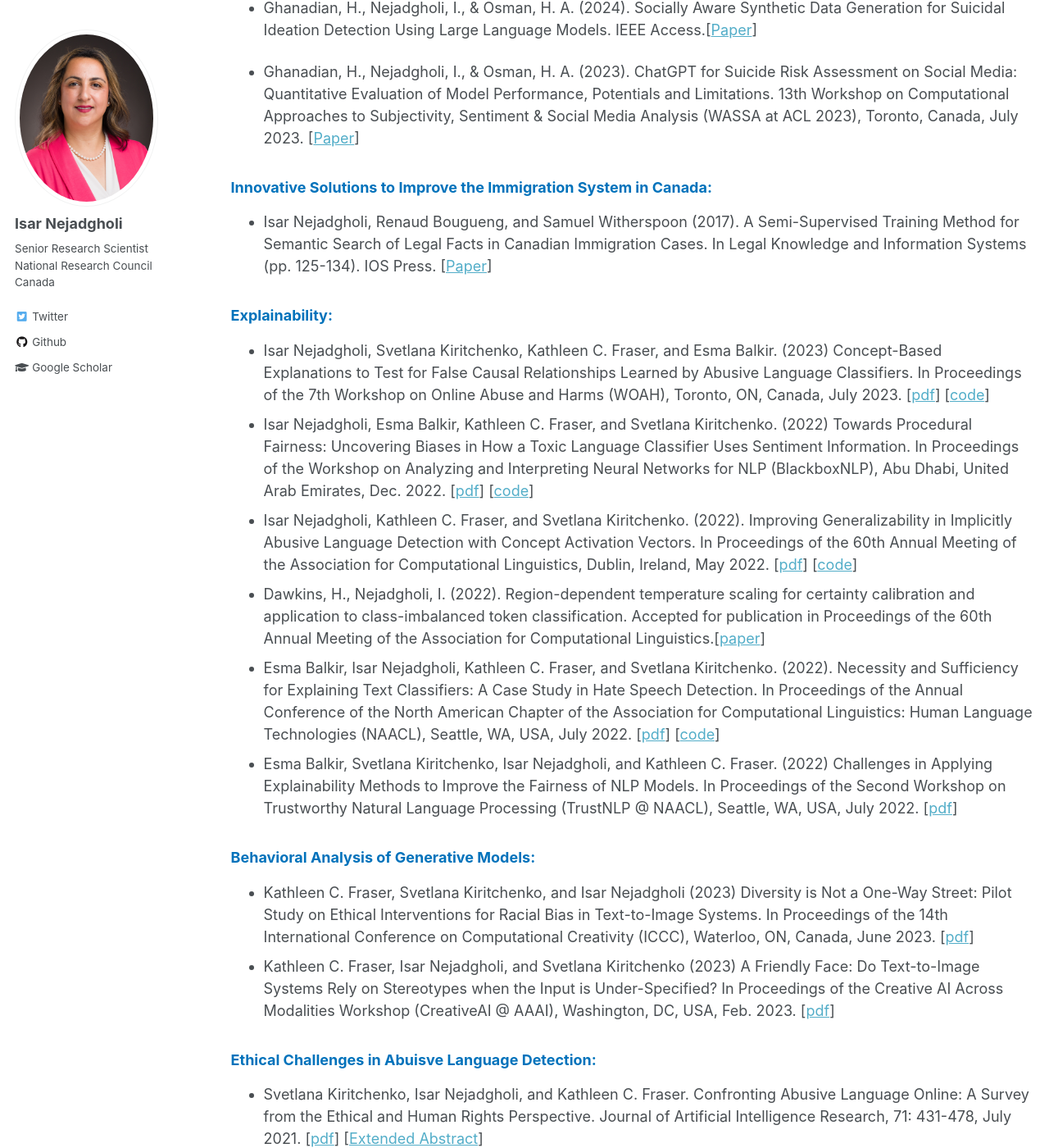
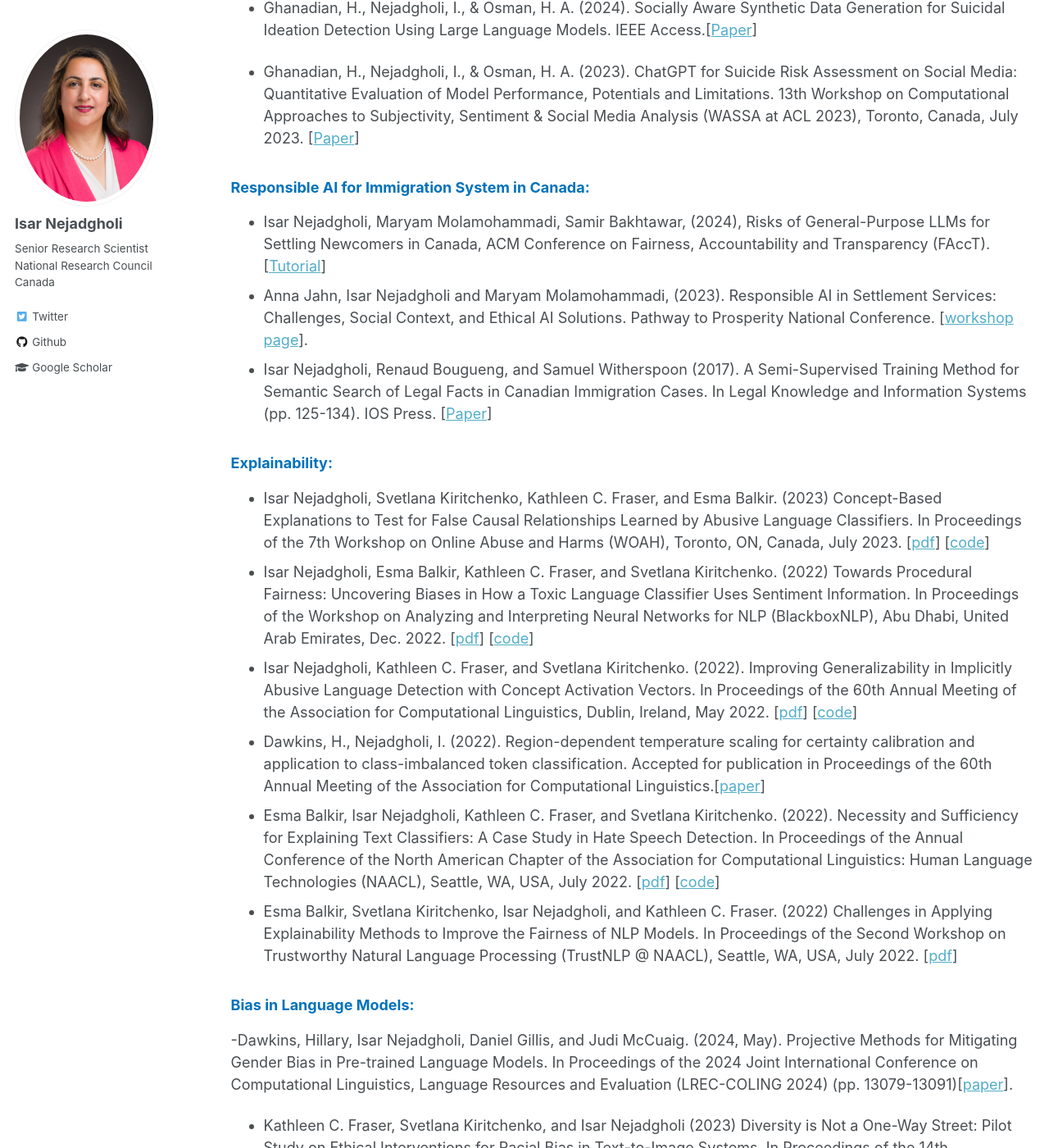
Before and after one commit to IsarNejad/IsarNejad.github.io, a Jekyll site: the page built from _pages/research.md, in a window 1280 px wide and 1400 px high, scrolled down 2160 px. Shown: the whole window at 82% size. Built offline with Jekyll 4.4.1, drawn with Linux system fonts in a browser that asks for light colours; some of the changed text lies outside the part shown.

Commit message:
Update research.md

```diff
--- a/_pages/research.md
+++ b/_pages/research.md
@@ -7,15 +7,15 @@ author_profile: true
 
 {: .amaranth-deep-purple}
 ## AI for Social Good
-  - [**Detecting and Countering Abusive Language on Social Media:**](#Det-Count-Stereo) This project focuses on detecting abusive language on social media and countering it using NLP models.
+  - [**Detecting and Countering Abusive Language on Social Media:**](#Det-Count-Stereo) This project focuses on detecting and countering abusive language on social media using NLP models.
   - [**Social Media Analysis for Early Detection of Suicide Ideation:**](#suicide) This project is in collaboration with the University of Ottawa and focuses on developing tools for the early detection of suicidal notes on social media.
   - [**Multimodal Social Media Analysis for Disaster Response:**](#MultiModal-Disaster) This project is funded by the New Beginning Initiative Program and is in collaboration with Carleton University.
-  - [**Innovative Solutions to Improve Immigration Settlement in Canada:**](#Immigration) This project is in collaboration with the MILA institute and focuses on using AI to make immigration settlement in Canada more efficient.
+  - [**Responsible AI for Immigration Settlement in Canada:**](#Immigration) This project is in collaboration with the MILA institute and focuses on using AI to make immigration settlement in Canada more efficient.
 
 {: .amaranth-deep-purple}
 ## Ethics in AI:
   - [**Explainability:**](#explain) In this project, we use concept-based explanations and other explainability techniques to analyze a model and understand its flaws regarding safety, generalizability, fairness and robustness.
-  - [**Behavioral Analysis of Generative Models:**](#Bias) In this project, we analyze the model's output to uncover biases learned by text classifiers and generative models.
+  - [**Bias in Language Models:**](#Bias) In this project, we analyze the model's output to uncover biases learned by text classifiers and generative models.
   - [**Ethical Challenges in Abuisve Language Detection:**](#JAIR) In this project, we bring ethical and human rights considerations to every stage of developing an NLP system for detecting abusive language in online platforms.
   - [**Privacy:**](#privacy ) In this project, we use NLP techniques to de-identify text.
 
@@ -65,8 +65,10 @@ author_profile: true
 <a id="Immigration"></a>
 
 {: .gray}
-### Innovative Solutions to Improve the Immigration System in Canada:
+### Responsible AI for Immigration System in Canada:
 
+- Isar Nejadgholi, Maryam Molamohammadi, Samir Bakhtawar, (2024), Risks of General-Purpose LLMs for Settling Newcomers in Canada, ACM Conference on Fairness, Accountability and Transparency (FAccT). [[Tutorial](https://facctconference.org/2024/acceptedtutorials)]
+- Anna Jahn, Isar Nejadgholi and Maryam Molamohammadi, (2023). Responsible AI in Settlement Services: Challenges, Social Context, and Ethical AI Solutions. Pathway to Prosperity National Conference. [[workshop page](https://site.pheedloop.com/event/EVEHAYZSFXPTO/schedule/SES0UFO405SMXA1ZG)].
 - Isar Nejadgholi, Renaud Bougueng, and Samuel Witherspoon (2017). A Semi-Supervised Training Method for Semantic Search of Legal Facts in Canadian Immigration Cases. In Legal Knowledge and Information Systems (pp. 125-134). IOS Press. [[Paper](https://orbilu.uni.lu/bitstream/10993/33777/1/9781614998389.pdf#page=135)]
 
 <a id="explain"></a>
@@ -84,8 +86,9 @@ author_profile: true
 <a id="Bias"></a>
 
 {: .gray}
-### Behavioral Analysis of Generative Models:
+### Bias in Language Models:
 
+-Dawkins, Hillary, Isar Nejadgholi, Daniel Gillis, and Judi McCuaig. (2024, May). Projective Methods for Mitigating Gender Bias in Pre-trained Language Models. In Proceedings of the 2024 Joint International Conference on Computational Linguistics, Language Resources and Evaluation (LREC-COLING 2024) (pp. 13079-13091)[[paper](https://aclanthology.org/2024.lrec-main.1146/)].
 - Kathleen C. Fraser, Svetlana Kiritchenko, and Isar Nejadgholi (2023) Diversity is Not a One-Way Street: Pilot Study on Ethical Interventions for Racial Bias in Text-to-Image Systems. In Proceedings of the 14th International Conference on Computational Creativity (ICCC), Waterloo, ON, Canada, June 2023. [[pdf](https://www.svkir.com/papers/Fraser-et-al-TextImageBias-ICCC-2023.pdf)]
 - Kathleen C. Fraser, Isar Nejadgholi, and Svetlana Kiritchenko (2023) A Friendly Face: Do Text-to-Image Systems Rely on Stereotypes when the Input is Under-Specified? In Proceedings of the Creative AI Across Modalities Workshop (CreativeAI @ AAAI), Washington, DC, USA, Feb. 2023. [[pdf](https://www.svkir.com/papers/Fraser-et-al-CreativeAI-2023.pdf)]
 
@@ -103,6 +106,7 @@ author_profile: true
 {: .gray}
 ### Uncovering and Combating Stereotypes:
 
+- Isar Nejadgholi, Kathleen C. Fraser, Anna Kerkhof, and Svetlana Kiritchenko (2024). Challenging Negative Gender Stereotypes: A Study on the Effectiveness of Automated Counter-Stereotypes. In Proceedings of the 2024 Joint International Conference on Computational Linguistics, Language Resources and Evaluation (LREC-COLING 2024) (pp. 3005-3015). [[pdf](https://aclanthology.org/2024.lrec-main.268/)]
 - Kathleen C. Fraser, Svetlana Kiritchenko, Isar Nejadgholi, and Anna Kerkhof (2023) What Makes a Good Counter-Stereotype? Evaluating Strategies for Automated Responses to Stereotypical Text. In Proceedings of the First Workshop on Social Influence in Conversations (SICon), Toronto, ON, Canada, July 2023. [[pdf](https://www.svkir.com/papers/Fraser-et-al-CounterStereotypes-SICon-2023.pdf)]
 - Kathleen C. Fraser, Svetlana Kiritchenko, and Isar Nejadgholi. (2022). Computational Modelling of Stereotype Content in Text. Frontiers in Artificial Intelligence, April, 2022. [[paper](https://www.frontiersin.org/articles/10.3389/frai.2022.826207/full)]
 - Kathleen C. Fraser, Isar Nejadgholi, and Svetlana Kiritchenko (2021). Understanding and Countering Stereotypes: A Computational Approach to the Stereotype Content Model. In Proceedings of the Joint Conference of the 59th Annual Meeting of the Association for Computational Linguistics and the 11th International Joint Conference on Natural Language Processing (ACL-IJCNLP 2021), August 2021. [[pdf](https://aclanthology.org/2021.acl-long.50/)]
```
